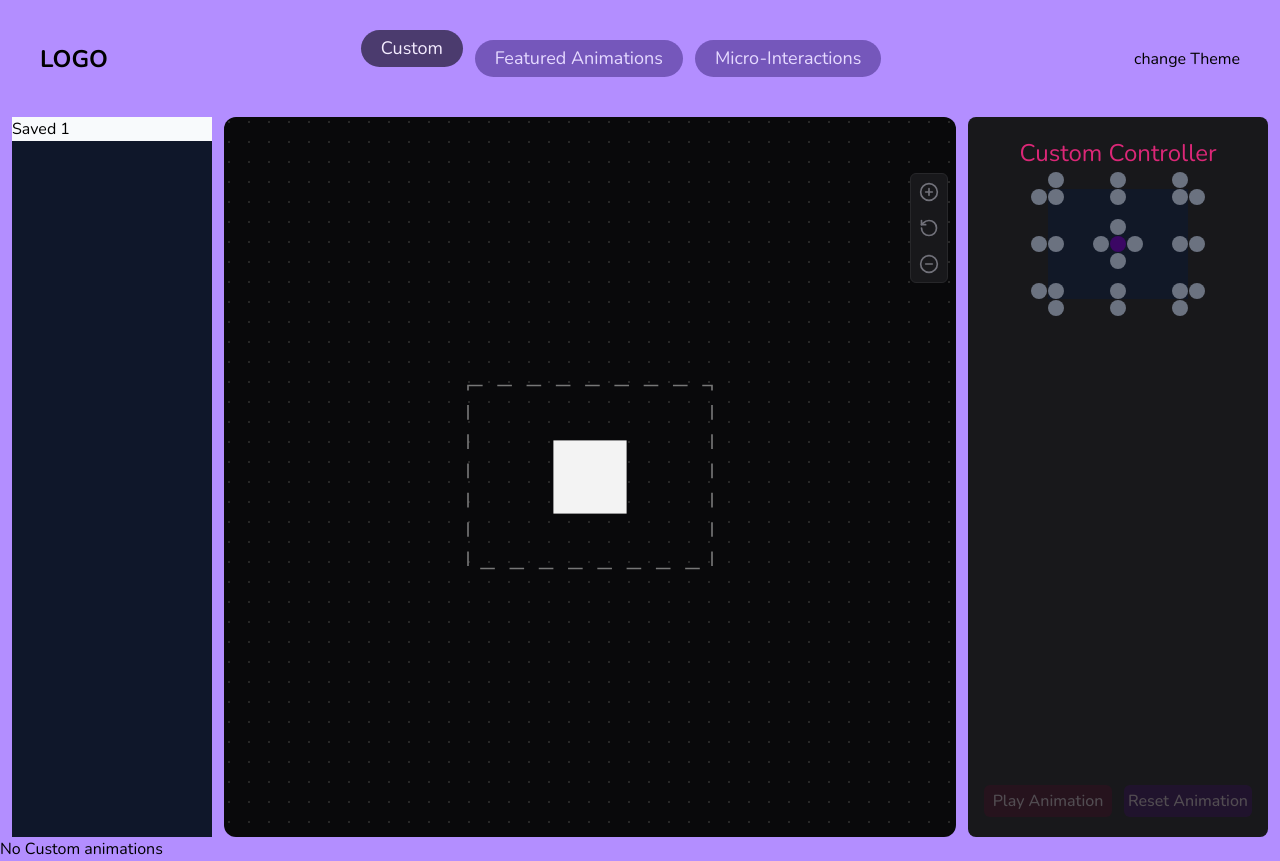
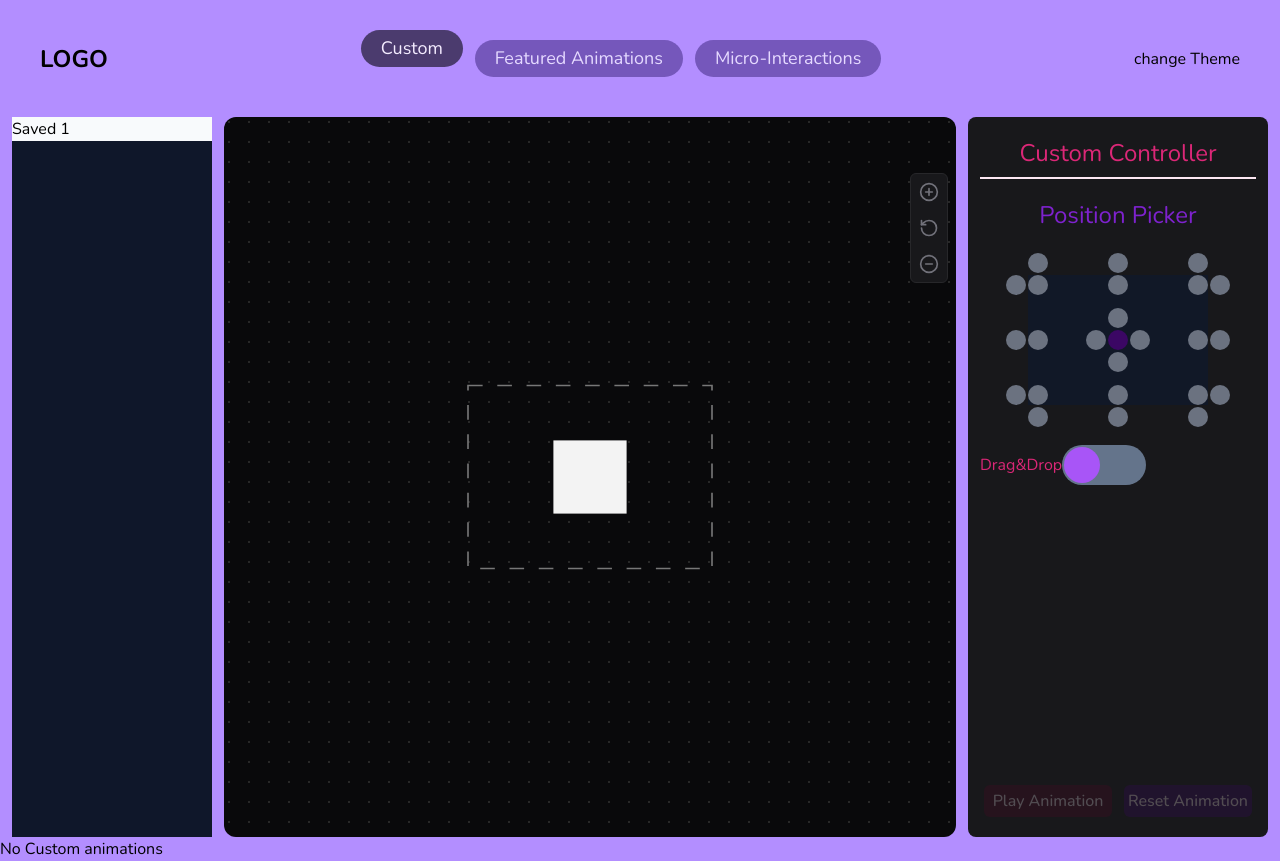
Before and after one commit to amuseDave/animationGen, a React (Vite) app: page / in a window 1280 px wide. Built offline with nearby package versions, Linux system fonts and the light colour scheme.

Commit message:
add drag drop btn

```diff
--- a/src/components/Custom/CustomAlerts.jsx
+++ b/src/components/Custom/CustomAlerts.jsx
@@ -9,10 +9,10 @@ export default function Alerts() {
   const dispatch = useDispatch();
   const [alerts, setAlerts] = useState([]);
 
-  const { isAnimationCreated, position, isReset } = useSelector(
+  const { isAnimationCreated, positionDD, isReset } = useSelector(
     (state) => ({
       isAnimationCreated: state.custom.isAnimationCreated,
-      position: state.custom.position,
+      positionDD: state.custom.positionDD,
       isReset: state.ui.isReset,
     }),
     shallowEqual
@@ -30,10 +30,10 @@ export default function Alerts() {
   }, []);
 
   useEffect(() => {
-    if (position === changedPos || isReset) return;
-    changedPos = position;
+    if (positionDD === changedPos || isReset) return;
+    changedPos = positionDD;
     handleAlerts("Position changed!", "success");
-  }, [position]);
+  }, [positionDD]);
 
   // Animation creation alert
   useEffect(() => {
--- a/src/components/Custom/CustomCanvas.jsx
+++ b/src/components/Custom/CustomCanvas.jsx
@@ -10,7 +10,7 @@ import { uiActions } from "../../uiSlicer";
 
 export default function CustomCanvas() {
   const dispatch = useDispatch();
-  const { position, isHovered, isHolding, square, isAnimationCreated } =
+  const { positionDD, isHovered, isHolding, square, isAnimationCreated } =
     useSelector((state) => state.custom);
   const { zoomLevel, isResizing, isAnimating } = useSelector(
     (state) => state.ui
@@ -55,7 +55,7 @@ export default function CustomCanvas() {
         })
       );
     }
-  }, [zoomLevel, isResizing, position, isHolding, isAnimationCreated]);
+  }, [zoomLevel, isResizing, positionDD, isHolding, isAnimationCreated]);
 
   // Draw Canvas
   useEffect(() => {
--- a/src/components/Custom/CustomController.jsx
+++ b/src/components/Custom/CustomController.jsx
@@ -5,6 +5,7 @@ import PlayAnimationBtn from "../Utils/MainPlayButton";
 import ResetAnimationBtn from "../Utils/MainResetAnimationButton";
 import { customActions } from "../../customSlicer";
 import { useEffect } from "react";
+import CustomDDBtn from "./CustomDDBtn";
 
 export default function CustomController() {
   const dispatch = useDispatch();
@@ -36,8 +37,13 @@ export default function CustomController() {
 
   return (
     <>
-      <h1 className="text-2xl text-center">Custom Controller</h1>
+      <h1 className="pb-2 text-2xl text-center border-b-2 border-b-pink-100">
+        Custom Controller
+      </h1>
+
       <CustomStartPositionSelector />
+
+      <CustomDDBtn />
       <PlayAnimationBtn
         handlePlayAnimation={handlePlayAnimation}
         active={isAnimationCreated && !isResizing}
--- /dev/null
+++ b/src/components/Custom/CustomDDBtn.jsx
@@ -0,0 +1,25 @@
+import { useDispatch, useSelector, shallowEqual } from "react-redux";
+import { customActions } from "../../customSlicer";
+
+export default function CustomDDBtn() {
+  const { isDragDrop } = useSelector((state) => {
+    return { isDragDrop: state.custom.isDragDrop };
+  });
+  const dispatch = useDispatch();
+
+  function handleDragDrop() {
+    dispatch(customActions.handleDragDrop(!isDragDrop));
+  }
+
+  return (
+    <div className="flex items-center mt-10">
+      <p>Drag&Drop</p>
+      <div
+        onClick={isDragDrop}
+        className="w-[84px] h-10 p-[2px] transition-all rounded-3xl bg-slate-500 cursor-pointer"
+      >
+        <div className="bg-purple-500 rounded-full w-9 h-9"></div>
+      </div>
+    </div>
+  );
+}
--- a/src/components/Custom/CustomPosition.jsx
+++ b/src/components/Custom/CustomPosition.jsx
@@ -4,17 +4,22 @@ import { uiActions } from "../../uiSlicer";
 
 export default function Position({ type, positionStyles }) {
   const dispatch = useDispatch();
-  const { isAnimationCreated, position, isAnimating } = useSelector(
+  const { isAnimationCreated, positionDD, isAnimating, isDragDrop } =
+    useSelector(
       (state) => ({
         isAnimationCreated: state.custom.isAnimationCreated,
-      position: state.custom.position,
+        positionDD: state.custom.positionDD,
         isAnimating: state.ui.isAnimating,
+        isDragDrop: state.custom.isDragDrop,
       }),
       shallowEqual
     );
 
   function handlePosition() {
-    if (position === type) return;
+    if (positionDD === type) return;
+
+    // Drag&Drop Position Selector
+    if (isDragDrop) {
       if (isAnimationCreated) {
         const reset = window.confirm("Reset Animation Starting Position?");
         if (!reset) return;
@@ -33,11 +38,16 @@ export default function Position({ type, positionStyles }) {
       );
     }
 
+    if (!isDragDrop) {
+      console.log("handle not dd position selector");
+    }
+  }
+
   return (
     <>
       <div
-        className={`absolute w-4 h-4 rounded-full cursor-pointer ${positionStyles} transition-colors ${
-          position === type
+        className={`absolute w-5 h-5 rounded-full cursor-pointer ${positionStyles} transition-colors ${
+          positionDD === type
             ? "bg-purple-950 hover:bg-purple-950"
             : isAnimationCreated
             ? "bg-gray-950 hover:bg-gray-400"
--- a/src/components/Custom/CustomStartPositionSelector.jsx
+++ b/src/components/Custom/CustomStartPositionSelector.jsx
@@ -3,7 +3,12 @@ import "./positions.css";
 
 export default function PositionSelector() {
   return (
-    <div className="w-[140px] h-[110px] bg-gray-900 relative mt-5 justify-self-center">
+    <div className="mt-5 text-purple-700">
+      <h1 className="pb-1 text-2xl font-light border-b-purple-400">
+        Position Picker
+      </h1>
+
+      <div className="w-[180px] h-[130px] bg-gray-900 mt-10 relative justify-self-center ">
         <div className="-translate-x-1/2 -translate-y-full"></div>
 
         {/*Center START */}
@@ -46,5 +51,6 @@ export default function PositionSelector() {
         <Position type="bror" positionStyles="bror" />
         {/*Bottom Sides END*/}
       </div>
+    </div>
   );
 }
--- a/src/components/Custom/positions.css
+++ b/src/components/Custom/positions.css
@@ -6,91 +6,91 @@
   /*Center START */
 
   .cc {
-    @apply left-1/2 top-1/2 -translate-x-1/2 -translate-y-1/2;
+    @apply -translate-x-1/2 -translate-y-1/2 left-1/2 top-1/2;
   }
   .ct {
-    @apply left-1/2 top-[calc(50%-17px)] -translate-x-1/2 -translate-y-1/2;
+    @apply left-1/2 top-[calc(50%-22px)] -translate-x-1/2 -translate-y-1/2;
   }
   .cb {
-    @apply left-1/2 top-[calc(50%+17px)] -translate-x-1/2 -translate-y-1/2;
+    @apply left-1/2 top-[calc(50%+22px)] -translate-x-1/2 -translate-y-1/2;
   }
   .cl {
-    @apply left-[calc(50%-17px)] top-1/2 -translate-x-1/2 -translate-y-1/2;
+    @apply left-[calc(50%-22px)] top-1/2 -translate-x-1/2 -translate-y-1/2;
   }
   .cr {
-    @apply left-[calc(50%+17px)] top-1/2 -translate-x-1/2 -translate-y-1/2;
+    @apply left-[calc(50%+22px)] top-1/2 -translate-x-1/2 -translate-y-1/2;
   }
   /*Center END */
 
   /*Center Sides START */
   .lc {
-    @apply left-0 top-1/2 -translate-y-1/2;
+    @apply left-0 -translate-y-1/2 top-1/2;
   }
   .lco {
-    @apply left-0 top-1/2 -translate-x-[calc(100%+1px)] -translate-y-1/2;
+    @apply left-0 top-1/2 -translate-x-[calc(100%+2px)] -translate-y-1/2;
   }
   .rc {
-    @apply right-0 top-1/2 -translate-y-1/2;
+    @apply right-0 -translate-y-1/2 top-1/2;
   }
   .rco {
-    @apply right-0 top-1/2 translate-x-[calc(100%+1px)] -translate-y-1/2;
+    @apply right-0 top-1/2 translate-x-[calc(100%+2px)] -translate-y-1/2;
   }
   /*Center Sides END */
 
   /*Center Vertical Sides START */
   .tc {
-    @apply left-1/2 -translate-x-1/2 top-0;
+    @apply top-0 -translate-x-1/2 left-1/2;
   }
   .tco {
-    @apply left-1/2 -translate-x-1/2 top-0 -translate-y-[calc(100%+1px)];
+    @apply left-1/2 -translate-x-1/2 top-0 -translate-y-[calc(100%+2px)];
   }
   .bc {
-    @apply left-1/2 -translate-x-1/2 bottom-0;
+    @apply bottom-0 -translate-x-1/2 left-1/2;
   }
   .bco {
-    @apply left-1/2 -translate-x-1/2 bottom-0 translate-y-[calc(100%+1px)];
+    @apply left-1/2 -translate-x-1/2 bottom-0 translate-y-[calc(100%+2px)];
   }
   /*Center Vertical Sides END */
 
   /*Top Sides START */
   .tl {
-    @apply left-0 top-0;
+    @apply top-0 left-0;
   }
   .tr {
-    @apply right-0 top-0;
+    @apply top-0 right-0;
   }
   .tlot {
-    @apply left-0 top-0 -translate-y-[calc(100%+1px)];
+    @apply left-0 top-0 -translate-y-[calc(100%+2px)];
   }
   .trot {
-    @apply right-0 top-0 -translate-y-[calc(100%+1px)];
+    @apply right-0 top-0 -translate-y-[calc(100%+2px)];
   }
   .tlol {
-    @apply left-0 top-0 -translate-x-[calc(100%+1px)];
+    @apply left-0 top-0 -translate-x-[calc(100%+2px)];
   }
   .tror {
-    @apply right-0 top-0 translate-x-[calc(100%+1px)];
+    @apply right-0 top-0 translate-x-[calc(100%+2px)];
   }
   /*Top Sides END */
 
   /*Bottom Sides START*/
   .bl {
-    @apply left-0 bottom-0;
+    @apply bottom-0 left-0;
   }
   .br {
-    @apply right-0 bottom-0;
+    @apply bottom-0 right-0;
   }
   .blob {
-    @apply left-0 bottom-0 translate-y-[calc(100%+1px)];
+    @apply left-0 bottom-0 translate-y-[calc(100%+2px)];
   }
   .brob {
-    @apply right-0 bottom-0 translate-y-[calc(100%+1px)];
+    @apply right-0 bottom-0 translate-y-[calc(100%+2px)];
   }
   .blol {
-    @apply left-0 bottom-0 -translate-x-[calc(100%+1px)];
+    @apply left-0 bottom-0 -translate-x-[calc(100%+2px)];
   }
   .bror {
-    @apply right-0 bottom-0 translate-x-[calc(100%+1px)];
+    @apply right-0 bottom-0 translate-x-[calc(100%+2px)];
   }
   /*Bottom Sides END*/
 }
--- a/src/customSlicer.js
+++ b/src/customSlicer.js
@@ -11,12 +11,14 @@ const initialState = {
     y: 0,
     animations: [],
   },
+  positionDD: "cc",
   position: "cc",
   isHovered: false,
   isHolding: false,
   offsetX: 0,
   offsetY: 0,
   isAnimationCreated: false,
+  isDragDrop: true,
 };
 
 const customSlicer = createSlice({
@@ -65,7 +67,7 @@ const customSlicer = createSlice({
 
         const squareSize = getSquareSize(width, zoomLevel);
         const { x, y } = getSquarePos({
-          position: state.position,
+          position: state.positionDD,
           squareSize,
           height,
           width,
@@ -82,7 +84,7 @@ const customSlicer = createSlice({
           canvasHeight: height,
           zoomLevel,
         };
-      } else if (actionType === "set-position") state.position = type;
+      } else if (actionType === "set-position") state.positionDD = type;
     },
     handleHover(state, actions) {
       state.isHovered = actions.payload;
@@ -155,6 +157,9 @@ const customSlicer = createSlice({
           break;
       }
     },
+    handleDragDrop(state, { payload }) {
+      state.isDragDrop = payload;
+    },
   },
 });
 
```
Lines whose indentation alone changed are shown as unchanged.
